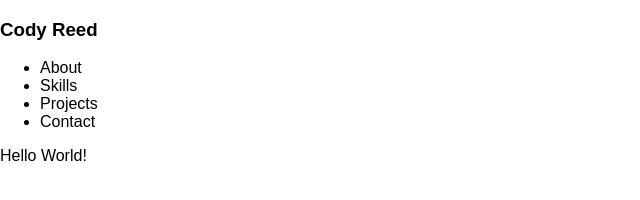
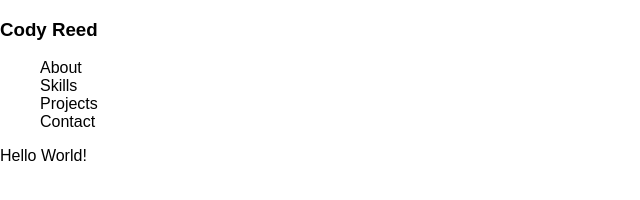
Before and after one commit to CodyJReed/portfolio-2018, a React app: page / in a window 1280 px wide. Shown: the full height of the page, 0-640 px from the left. Built offline with nearby package versions, Linux system fonts and the light colour scheme.

Commit message:
set navBar listStyle to none

```diff
--- a/src/index.css
+++ b/src/index.css
@@ -3,3 +3,7 @@
   padding: 0;
   font-family: sans-serif;
 }
+
+.navBar {
+  list-style: none;
+}
```
